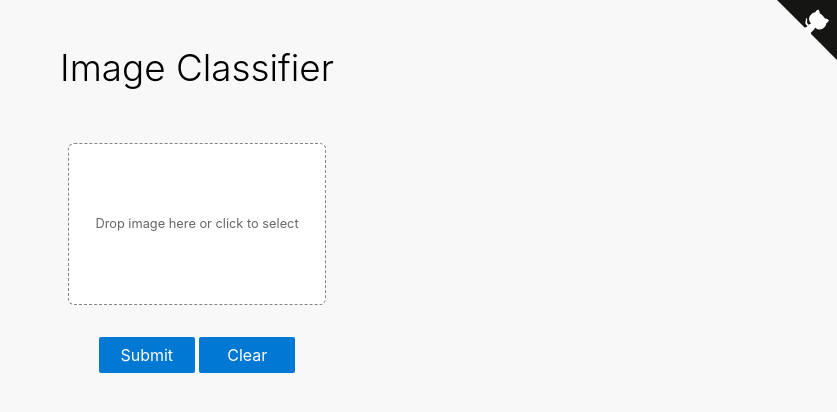
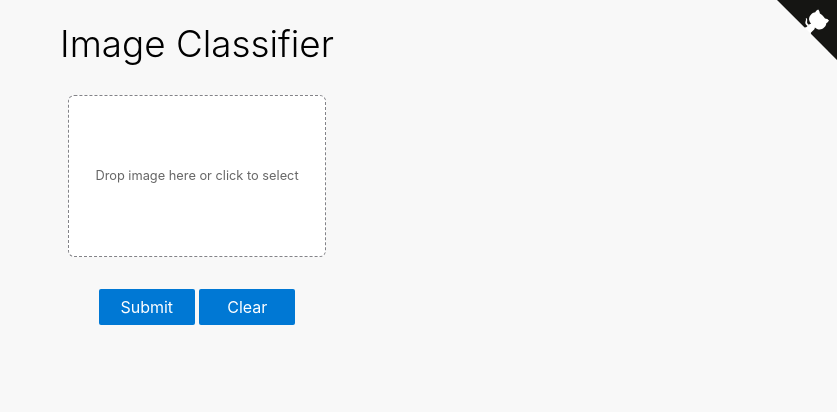
Before and after one commit to imfing/keras-flask-deploy-webapp, a Flask app: page / in a window 1280 px wide. Shown: the top 412 px of the page, without its empty margins (443-1280 px from the left). Run offline with Flask 2, Linux system fonts and the light colour scheme.

Commit message:
minor UI update

```diff
--- a/static/main.css
+++ b/static/main.css
@@ -43,6 +43,7 @@ body {
 .main .title h3 {
   font-size: 2.3rem;
   font-weight: 300;
+  margin: 0.8rem 0;
 }
 
 .hidden {
--- a/templates/index.html
+++ b/templates/index.html
@@ -3,9 +3,9 @@
 <div class="main">
   <div class="title">
     <h3>Image Classifier</h3>
-    <p>
-      <small></small>
-    </p>
+    <!-- <p>
+      <small>A web app demo</small>
+    </p> -->
   </div>
 
   <div class="panel">
```
